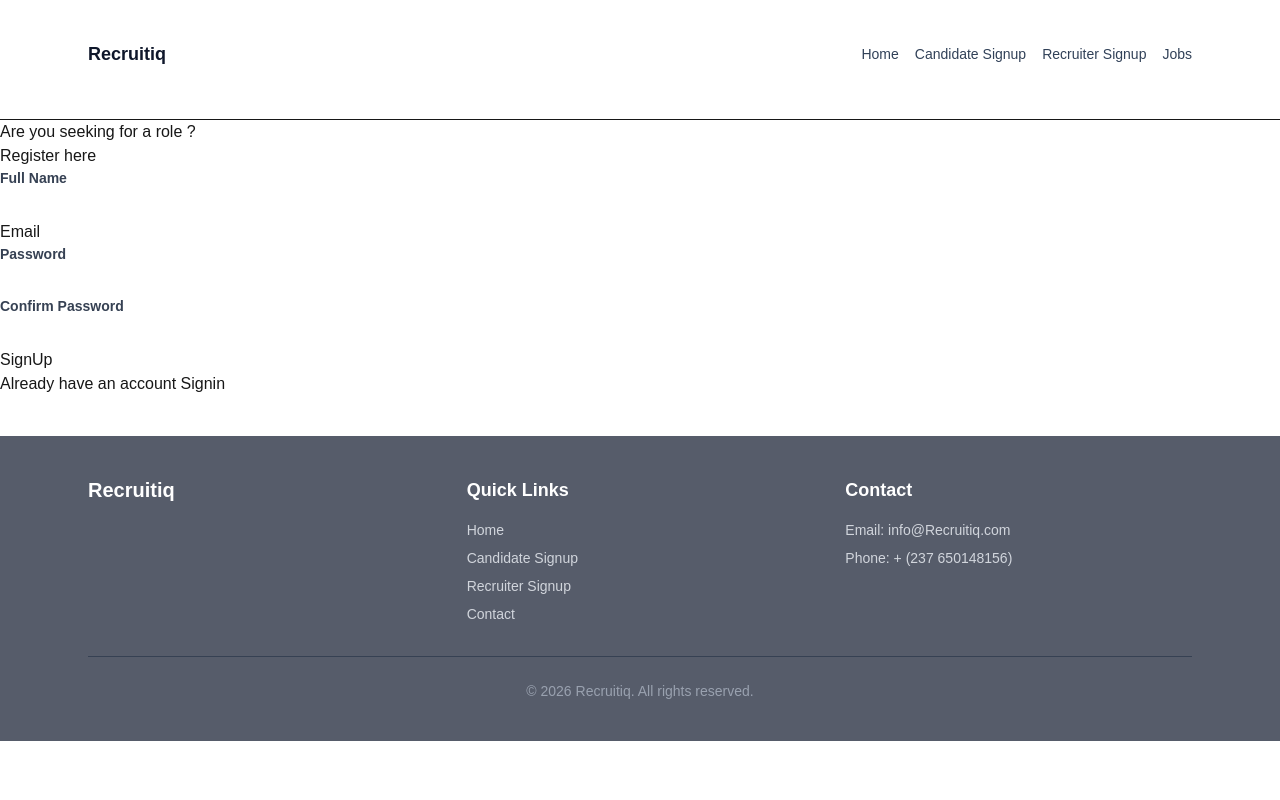
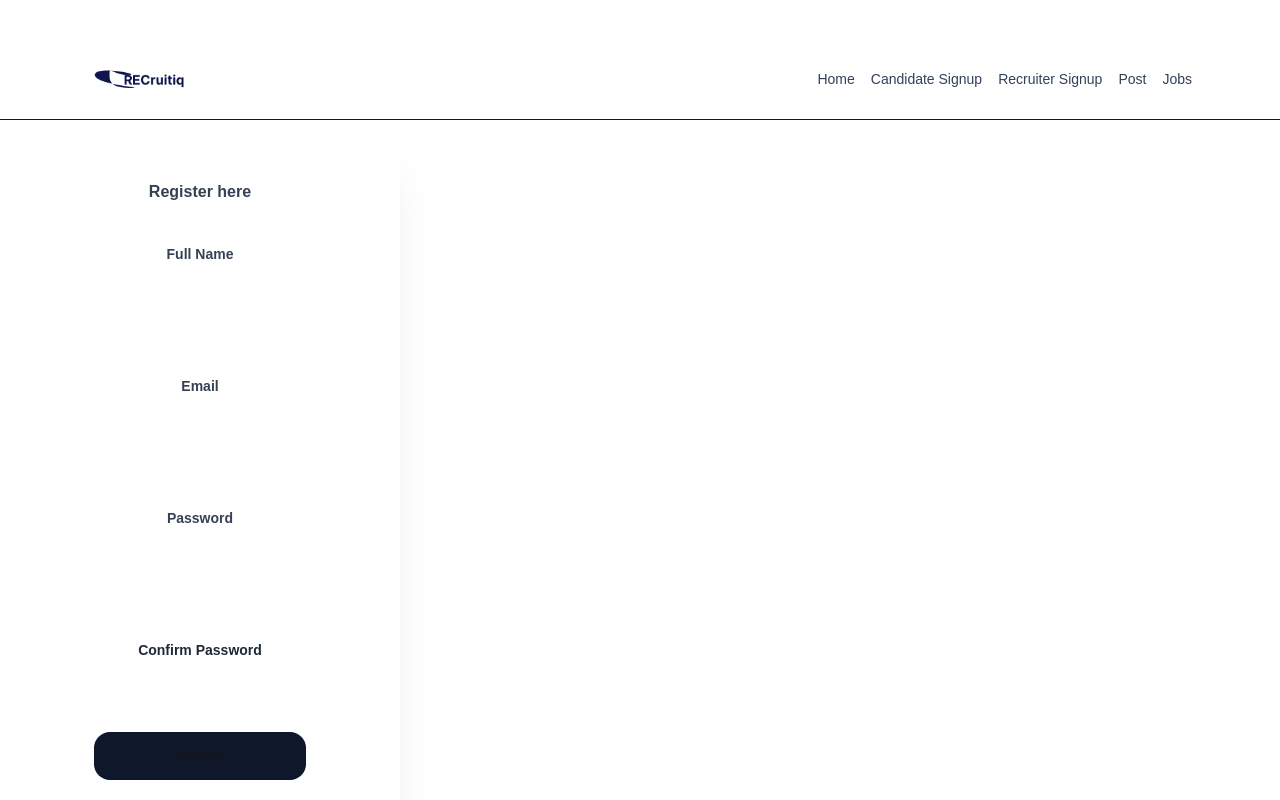
Before and after one commit to CynthiaFlorenceMuluh/recruit, a Next.js app: page /candidateSignup in a window 1280 px wide. Shown: the top 800 px of the page. Built offline with nearby package versions, Linux system fonts and the light colour scheme.

Commit message:
committing my candidate page

```diff
--- a/app/EmployerSignup/page.tsx
+++ b/app/EmployerSignup/page.tsx
@@ -1,8 +1,36 @@
+"use client"
+import { useState } from "react"
 export default function page(){
+    const [form, setForm]= useState({
+        CompanyName:"",
+        Email:"",
+
+    });
+
     return(
         <>
         <main className="bg-slate-50 text-slate-900">
-            <h1>Hello Recruiter</h1>
+            <h2>Register </h2>
+            <form>
+                <div className="">
+                    <label>CompanyName</label>
+                    <input
+                    type=""
+                    name=""
+
+                    />
+                </div>
+                <div className="">
+                    <label>email</label>
+                    <input
+                    type=""
+                    name=""
+                    id=""/>
+                </div>
+                <div className="">
+
+                </div>
+            </form>
 
 
 
--- a/app/candidateSignup/page.tsx
+++ b/app/candidateSignup/page.tsx
@@ -1,11 +1,11 @@
 import Link from "next/link";
 export default function page(){
     return(
-      <div className="">
-         <form className="">
-            <p>Are you seeking for a role ? </p>
-            <h2>Register here</h2>
-              <div>
+      <div className="grid ">
+        <div className="h-200 gap-8 lg:grid-cols-3 lg:items-center text-center my-5 rounded-4xl  w-100  border-white/10 bg-white p-8 shadow-2xl shadow-slate-900/10 backdrop-blur-xl sm:p-10 items-center">
+         <form className=" ">
+            <h2 className="font-semibold  text-gray-700">Register here</h2>
+              <div className="py-10">
                  <label htmlFor="fullName" className="block text-sm font-semibold text-gray-700 mb-2">
                     Full Name
                  </label>
@@ -15,8 +15,8 @@ export default function page(){
                  name="fullName"
                  ></input>
                  </div>
-                 <div className="">
-                    <label htmlFor="Email" className="">
+                 <div className="py-10">
+                    <label htmlFor="Email" className="block text-sm font-semibold text-gray-700 mb-2">
                     Email
                     </label>
                     <input
@@ -25,7 +25,7 @@ export default function page(){
                     name="Email"
                     />
                     </div>
-                    <div className="">
+                    <div className="py-10">
                         <label htmlFor="Password" className="block text-sm font-semibold text-gray-700 mb-2">
                         Password</label>
                         <input
@@ -35,8 +35,8 @@ export default function page(){
                         ></input>
 
                     </div>
-                    <div className="">
-                        <label htmlFor="ConfirmPassword" className="block text-sm font-semibold text-gray-700 mb-2">
+                    <div className="py-10">
+                        <label htmlFor="ConfirmPassword" className="block text-sm font-semibold text-gray-800 mb-2">
                         Confirm Password</label>
                         <input
                         type="password"
@@ -45,10 +45,11 @@ export default function page(){
                         ></input>
                     </div>
                 <div className="">
-                    <button className="" >SignUp</button>
+                    <button className=" px-20 py-3 bg-slate-900 rounded-2xl" >SignUp</button>
                 </div>
-                <p>Already have an account  <Link href="/Users/candidateLogin" passHref>Signin</Link></p>
+                <p className="py-10">Already have an account  <Link href="/Users/candidateLogin" passHref>Signin</Link></p>
                 </form>
+             </div>
 
             </div>
 
--- a/app/component/Navbar.tsx
+++ b/app/component/Navbar.tsx
@@ -1,12 +1,12 @@
 import Link from "next/link";
+import Image from "next/image";
 
 export default function Navbar() {
   return (
     <nav className="w-full bg-white h-30 border-b">
       <div className="mx-auto flex max-w-6xl flex-wrap items-center justify-between gap-4 px-6 py-10">
         <Link href="/" className="text-lg font-bold text-slate-900" passHref>
-         Recruitiq
-        </Link>
+         <Image src="/image/Logo1.jpg" alt="logo" width={100} height={70} /></Link>
         <div className="flex flex-wrap items-center gap-4 text-sm font-medium text-slate-700">
           <Link href="/" className="transition hover:text-cyan-600" passHref>
            Home
@@ -14,10 +14,11 @@ export default function Navbar() {
           <Link href="/candidateSignup" className="transition hover:text-cyan-600" passHref>
           Candidate Signup
           </Link>
-          <Link href="/EmployeeSignup" className="transition hover:text-cyan-600" passHref>
+          <Link href="/EmployerSignup" className="transition hover:text-cyan-600" passHref>
            Recruiter Signup
           </Link>
-          <Link href="/Users/Job" className="transition hover:text-cyan-600" passHref>
+          <Link href="/Post" className="transition hover:text-cyan-600" passHref>Post</Link>
+          <Link href="/Job" className="transition hover:text-cyan-600" passHref>
            Jobs
           </Link>
         </div>
--- a/app/page.tsx
+++ b/app/page.tsx
@@ -1,6 +1,6 @@
 import Link from "next/link";
 import HomePage from "./HomePage";
-import page from "./candidateSignup/page";
+
 
 export default function Home() {
   return (
```
Also changed, not shown: public/image/Logo1.jpg (added).
